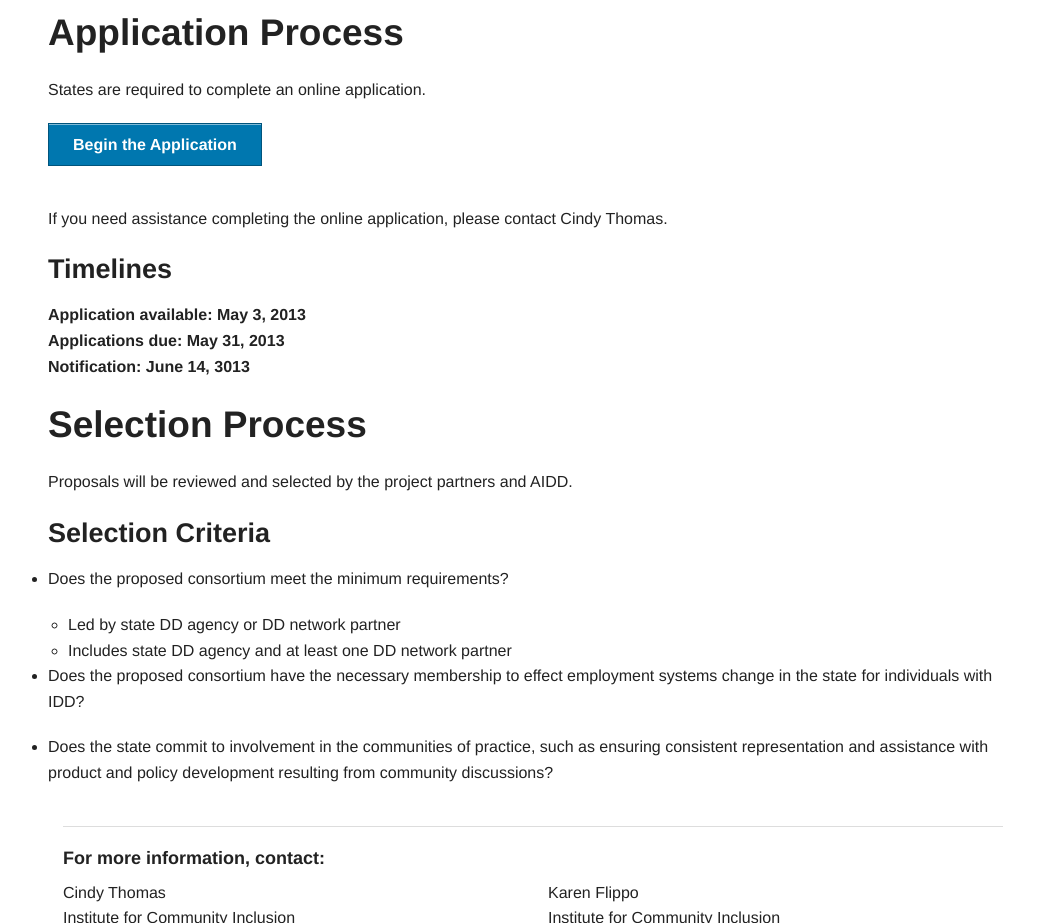
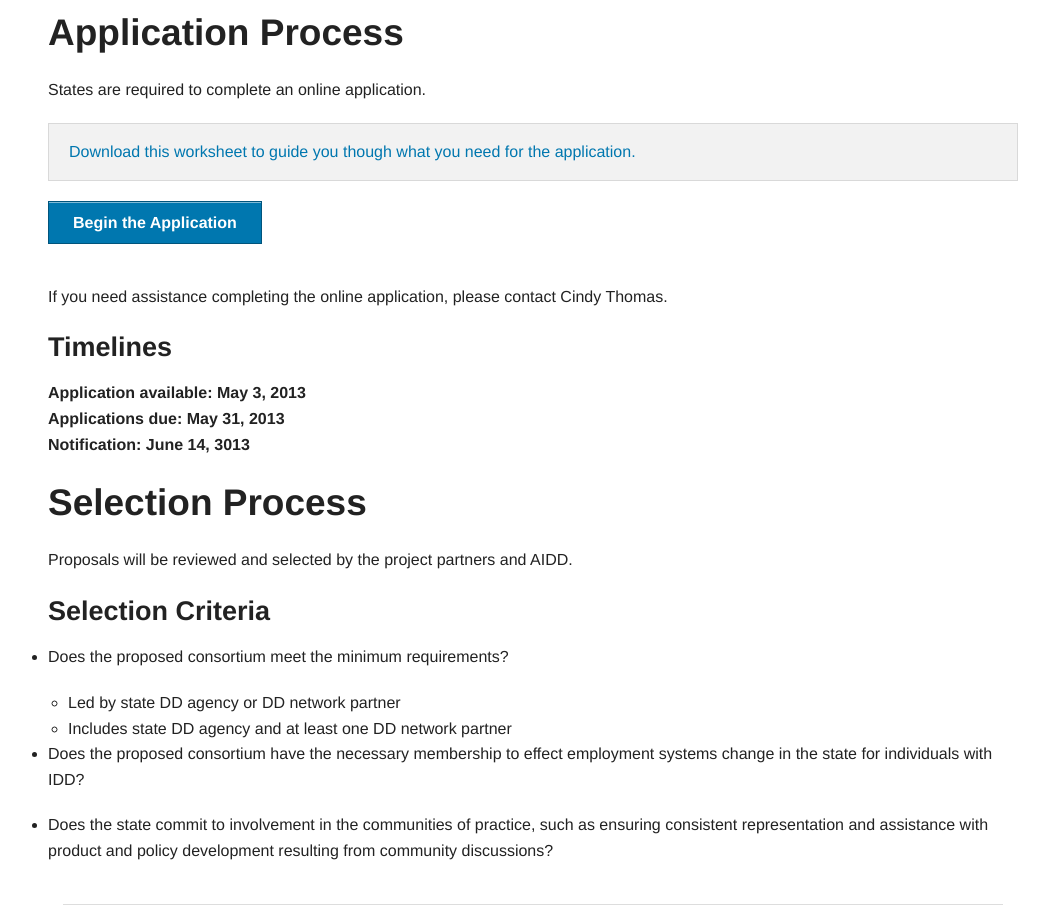
Before and after one commit to communityinclusion/employlc.org, a plain HTML site: page _site/application.html in a window 1280 px wide. Shown: the part 1200-2123 px from the top of the page, without its empty margins (107-1156 px from the left). Drawn offline with Linux system fonts and the light colour scheme.

Commit message:
added new worksheet download

```diff
--- a/_site/application.html
+++ b/_site/application.html
@@ -67,7 +67,7 @@
 <h2 id='application_process'>Application Process</h2>
 
 <p>States are required to complete an online application.</p>
-<p><strong><a class='button' href='http://bit.ly/10RWGe2'>Begin the Application</a></strong></p>
+<div class='panel'><a href='img/State Application Form Worksheet.docx'>Download this worksheet to guide you though what you need for the application.</a></div><p><strong><a class='button' href='http://bit.ly/10RWGe2'>Begin the Application</a></strong></p>
 <p>If you need assistance completing the online application, please contact Cindy Thomas.</p>
 
 <h3 id='timelines'>Timelines</h3>
```
Also changed, not shown: 4 other files.
